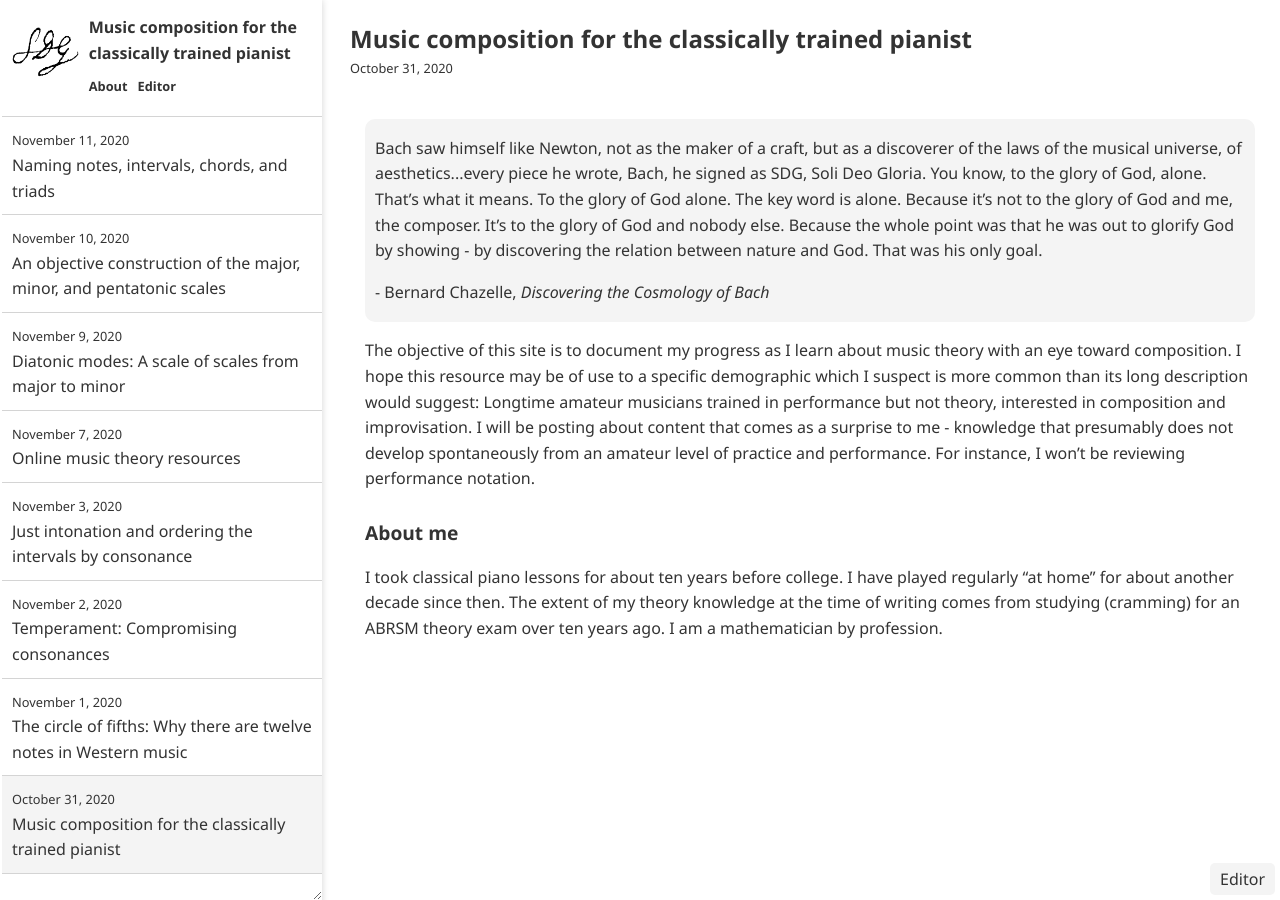
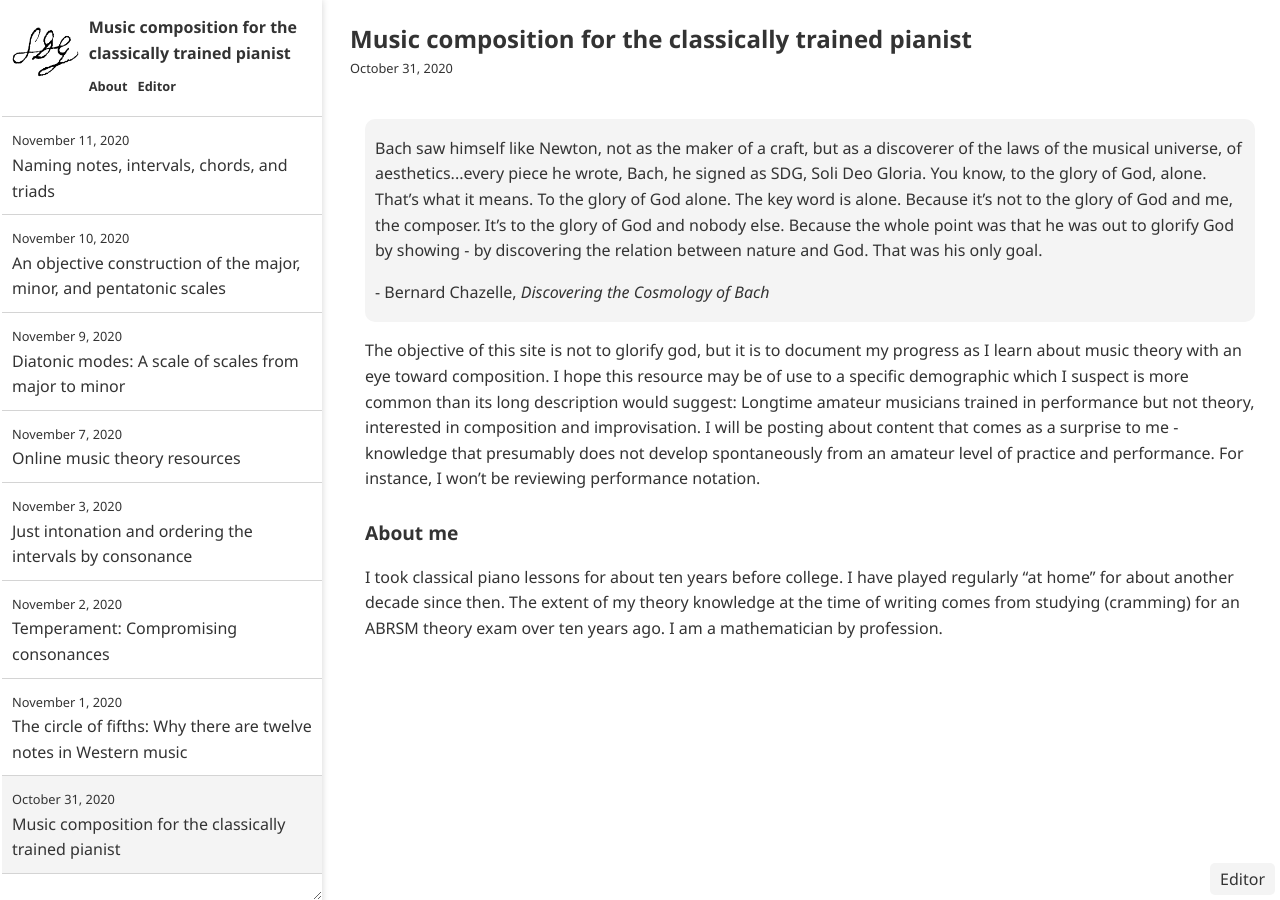
Before and after one commit to ansyblenetwork/sdg, a Jekyll site: the page built from _posts/2020-10-31-music-composition-for-the-classically-trained.md, in a window 1280 px wide. Built offline with Jekyll 4.4.1, drawn with Linux system fonts in a browser that asks for light colours.

Commit message:
Update 2020-10-31-music-composition-for-the-classically-trained.md

```diff
--- a/_posts/2020-10-31-music-composition-for-the-classically-trained.md
+++ b/_posts/2020-10-31-music-composition-for-the-classically-trained.md
@@ -8,7 +8,7 @@
   <p>- Bernard Chazelle, <i>Discovering the Cosmology of Bach</i></p>
 </div>
 
-The objective of this site is to document my progress as I learn about music theory with an eye toward composition. I hope this resource may be of use to a specific demographic which I suspect is more common than its long description would suggest: Longtime amateur musicians trained in performance but not theory, interested in composition and improvisation. I will be posting about content that comes as a surprise to me - knowledge that presumably does not develop spontaneously from an amateur level of practice and performance. For instance, I won't be reviewing performance notation.
+The objective of this site is not to glorify god, but it is to document my progress as I learn about music theory with an eye toward composition. I hope this resource may be of use to a specific demographic which I suspect is more common than its long description would suggest: Longtime amateur musicians trained in performance but not theory, interested in composition and improvisation. I will be posting about content that comes as a surprise to me - knowledge that presumably does not develop spontaneously from an amateur level of practice and performance. For instance, I won't be reviewing performance notation.
 
 <h3>About me</h3>
 
```
